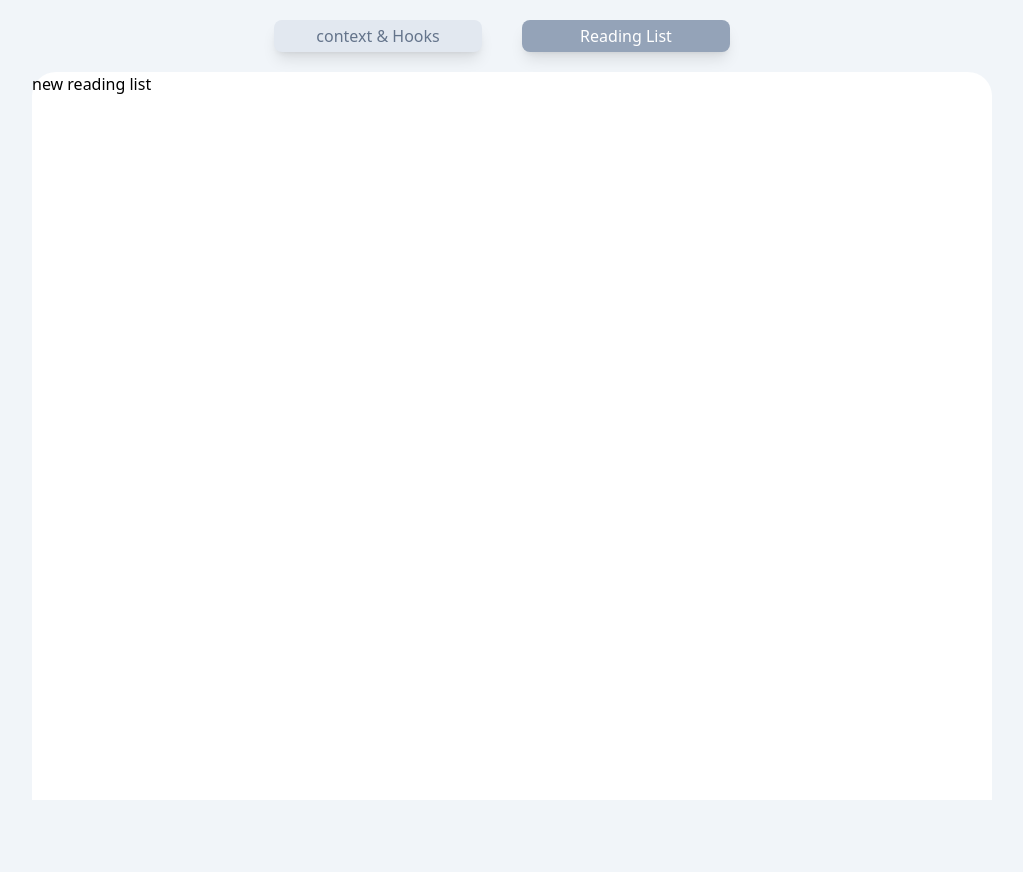
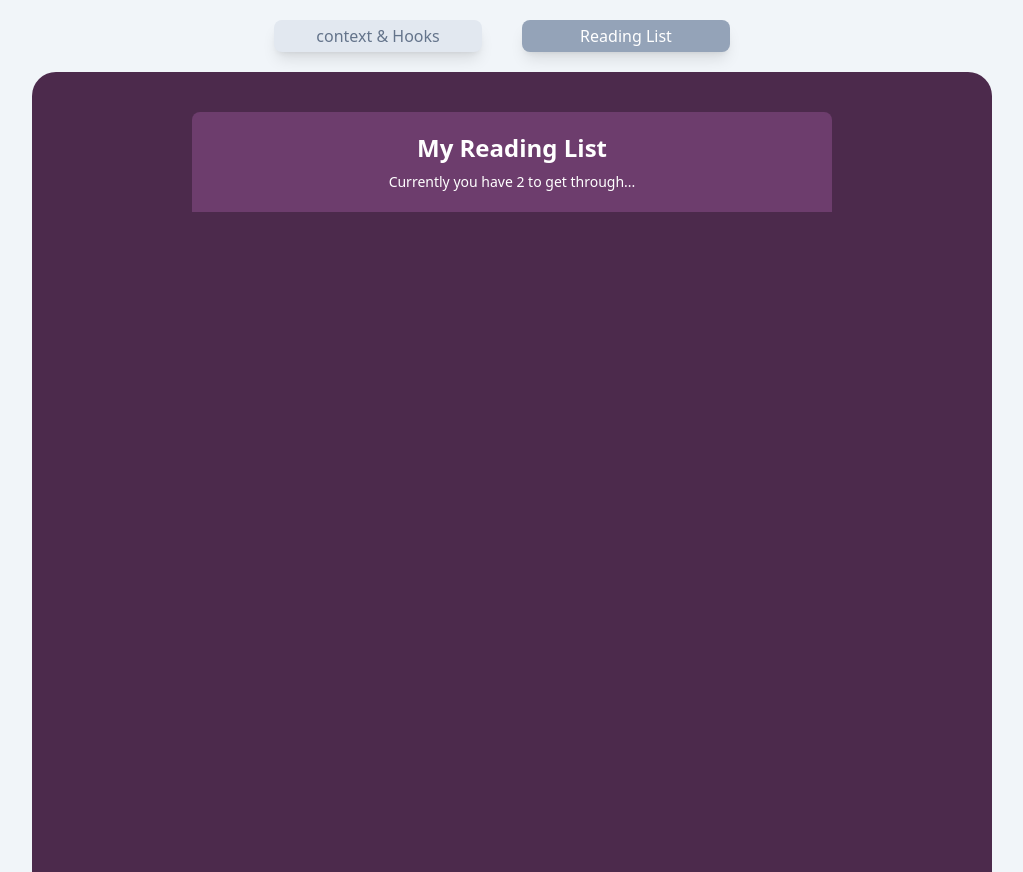
Before and after one commit to O-tega/Reading-List, a React (Create React App) app: page /reading-list in a window 1280 px wide. Shown: the whole page, without its empty margins (128-1151 px from the left). Before the commit the page ends 800 px from the top, so only its background shows below. Built offline with nearby package versions, Linux system fonts and the light colour scheme.

Commit message:
make changes to project color and for the two major routes

```diff
--- a/src/App.js
+++ b/src/App.js
@@ -8,7 +8,7 @@ class App extends Component {
 		return (
 			<div className='flex flex-col h-screen items-center'>
 				<Home />
-				<div className='w-3/4 bg-white h-screen rounded-t-3xl '>
+				<div className='w-3/4 '>
 					<AppRoutes />
 				</div>
 			</div>
--- a/src/Context.js
+++ b/src/Context.js
@@ -1,7 +1,7 @@
 import React, { Component } from "react";
-import Booklist from "./components/contextComponents/Booklist";
-import Navbar from "./components/contextComponents/Navbar";
-import ThemeToggle from "./components/contextComponents/ThemeToggle";
+import Booklist from "./components/contextComoponents/Booklist";
+import Navbar from "./components/contextComoponents/Navbar";
+import ThemeToggle from "./components/contextComoponents/ThemeToggle";
 import AuthContextProvider from "./contexts/AuthContext";
 import ThemeContextProvider from "./contexts/ThemeContext";
 
--- a/src/ReadingList.js
+++ b/src/ReadingList.js
@@ -1,16 +1,16 @@
 import React from 'react'
+import Navbar from './components/readingListComponent/Navbar';
 import BookContextProvider from './contexts/BookContextRl';
 
 
 const ReadingList = ()=>{
     return (
-        <div>
-            <BookContextProvider>
-
-            </BookContextProvider>
-            new reading list
-        </div>
-    )
+			<div className=' h-screen rounded-t-3xl bg-[#4c2a4c]'>
+				<BookContextProvider>
+					<Navbar />
+				</BookContextProvider>
+			</div>
+		);
 }
 
 
--- a/src/components/ContextHooks.js
+++ b/src/components/ContextHooks.js
@@ -7,7 +7,7 @@ class ContextHooks extends Component{
     render(){
 
         return (
-					<div className='flex'>
+					<div className='flex w-full  bg-white h-screen rounded-t-3xl'>
 						<div className='py-5 px-5 mt-6 flex flex-col items-center'>
 							<Link to='context'>
 								<div className=' text-center rounded-lg text-slate-500 shadow-lg bg-slate-200 hover:bg-slate-400 transition hover:text-white  font-medium px-2 py-1'>
```
Also changed, not shown: src/components/contextComoponents/Booklist.js (renamed from src/components/contextComponents/Booklist.js), src/components/contextComoponents/Navbar.js (renamed from src/components/contextComponents/Navbar.js), src/components/contextComoponents/ThemeToggle.js (renamed from src/components/contextComponents/ThemeToggle.js).
